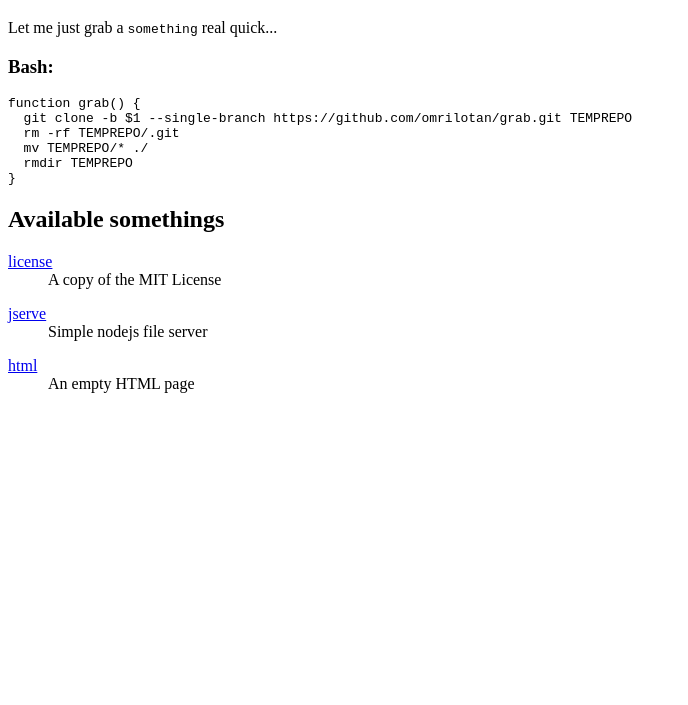
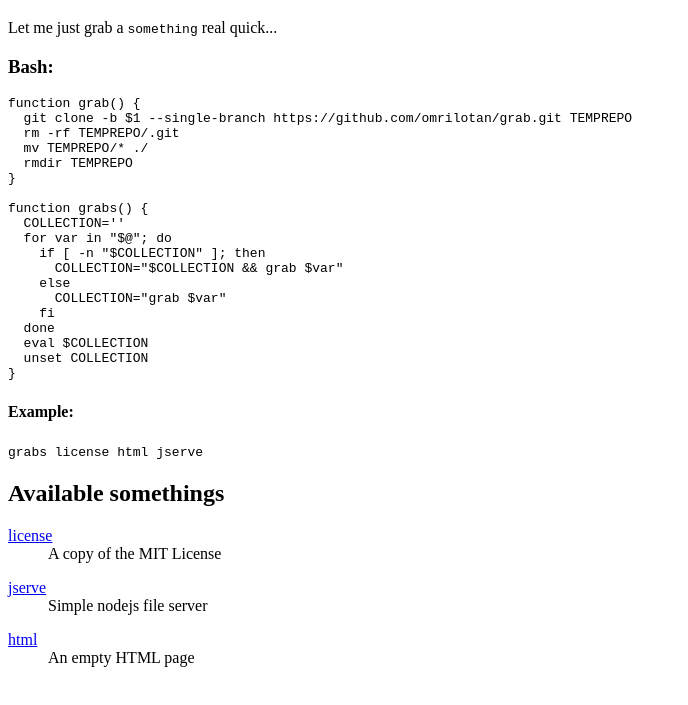
Before and after one commit to omrilotan/grab, a plain HTML site: page index.html in a window 1280 px wide. Shown: the part 61-766 px from the top of the page, without its empty margins (0-688 px from the left). Drawn offline with Linux system fonts and the light colour scheme.

Commit message:
Grab lots of things

```diff
--- a/index.html
+++ b/index.html
@@ -20,7 +20,22 @@
   rm -rf TEMPREPO/.git
   mv TEMPREPO/* ./
   rmdir TEMPREPO
+}
+
+function grabs() {
+  COLLECTION=''
+  for var in "$@"; do
+    if [ -n "$COLLECTION" ]; then
+      COLLECTION="$COLLECTION && grab $var"
+    else
+      COLLECTION="grab $var"
+    fi
+  done
+  eval $COLLECTION
+  unset COLLECTION
 }</code></pre>
+        <h4>Example:</h4>
+        <code>grabs license html jserve</code>
         <h2>Available somethings</h2>
         <dl>
             <dt><a href="https://github.com/omrilotan/grab/tree/license">license</a></dt>
```
